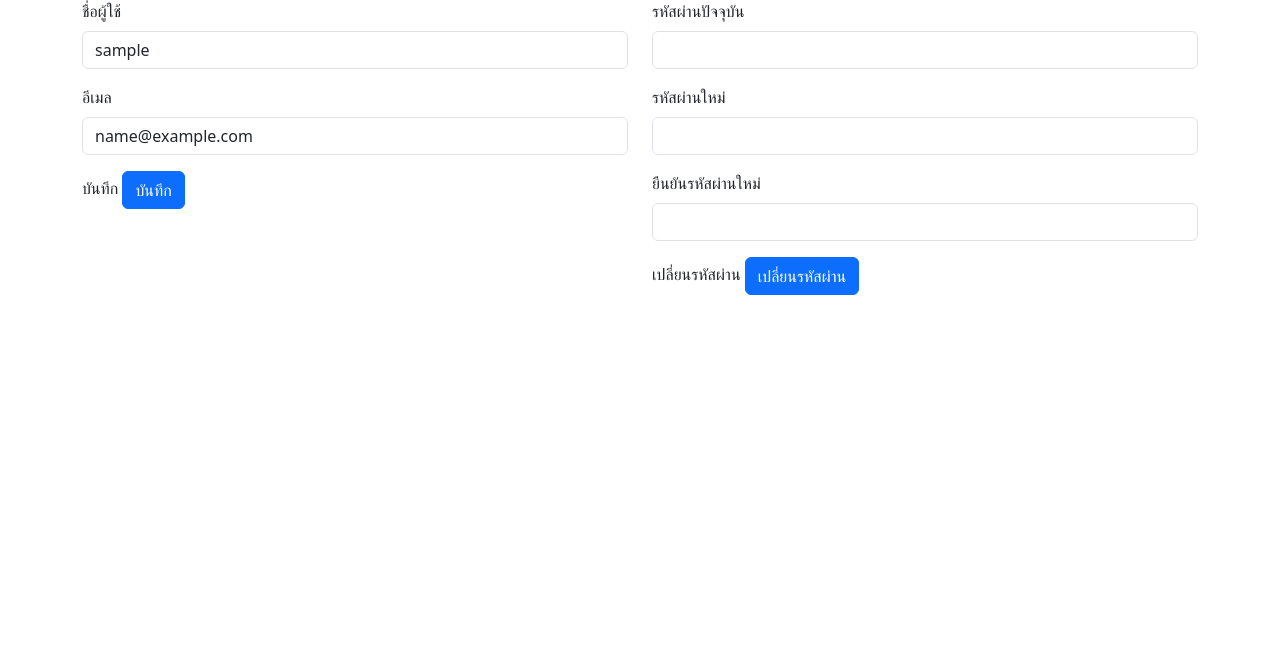
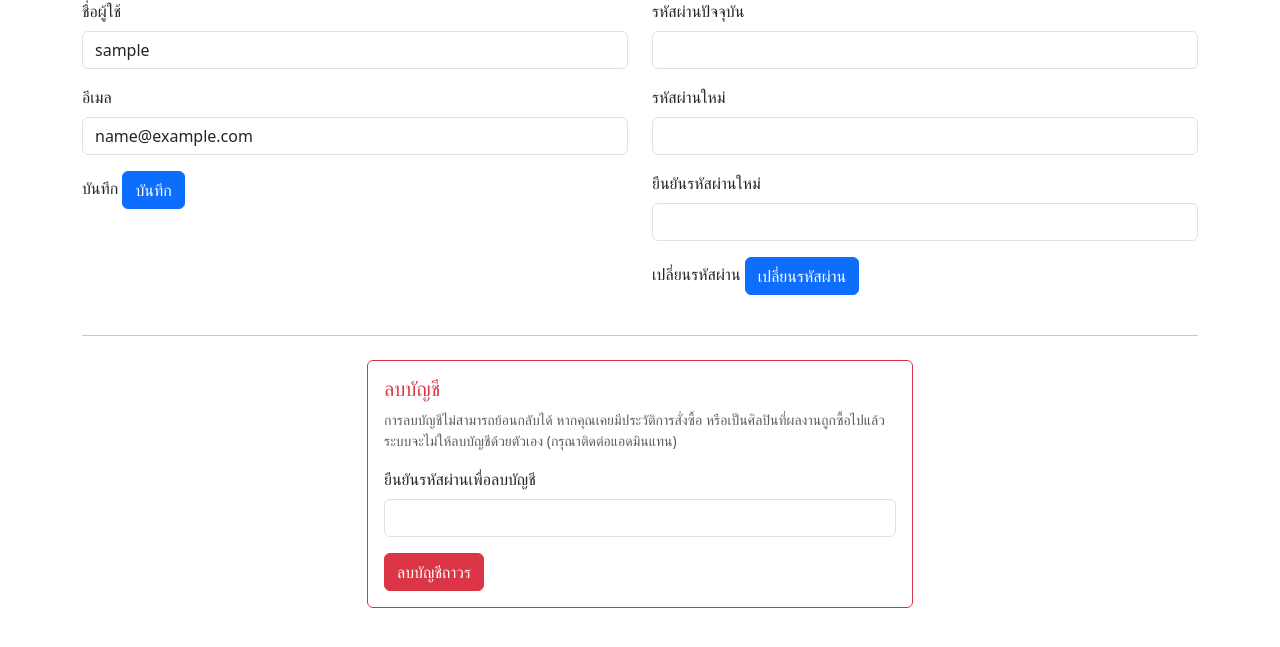
Before and after one commit to SillBott/art-marketplace, a Flask app: page /auth/account in a window 1280 px wide. Shown: the part 139-786 px from the top of the page. Run offline with Flask 3, Linux system fonts and the light colour scheme; the visitor is signed in with stand-in values (Sample User, id 1); some libraries are stand-ins or nearby versions.

Commit message:
Implement account deletion feature in account.html
Add account deletion section with confirmation prompt.

```diff
--- a/art_marketplace/templates/account.html
+++ b/art_marketplace/templates/account.html
@@ -31,4 +31,26 @@
   <a href="{{ url_for('artist.profile') }}">โปรไฟล์ศิลปิน</a>
 </p>
 {% endif %}
+
+<hr class="my-4">
+<div class="row justify-content-center">
+  <div class="col-md-6">
+    <div class="card border-danger">
+      <div class="card-body">
+        <h5 class="card-title text-danger">ลบบัญชี</h5>
+        <p class="card-text small text-muted">
+          การลบบัญชีไม่สามารถย้อนกลับได้ หากคุณเคยมีประวัติการสั่งซื้อ
+          หรือเป็นศิลปินที่ผลงานถูกซื้อไปแล้ว ระบบจะไม่ให้ลบบัญชีด้วยตัวเอง
+          (กรุณาติดต่อแอดมินแทน)
+        </p>
+        <form method="post" action="{{ url_for('auth.delete_account') }}" novalidate
+              onsubmit="return confirm('ยืนยันลบบัญชีถาวร? การกระทำนี้ไม่สามารถย้อนกลับได้');">
+          {{ delete_form.hidden_tag() }}
+          {{ render_field(delete_form.password) }}
+          <button type="submit" class="btn btn-danger">{{ delete_form.submit.label.text }}</button>
+        </form>
+      </div>
+    </div>
+  </div>
+</div>
 {% endblock %}
```
